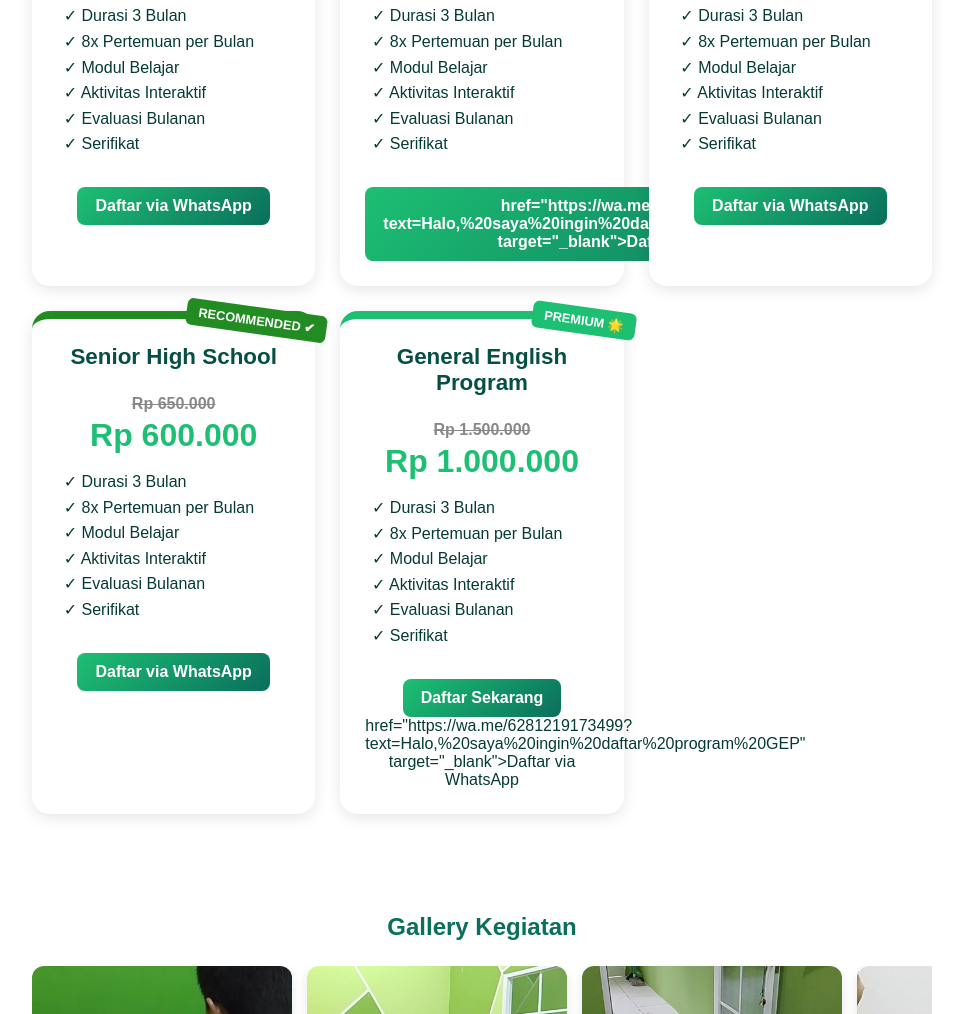
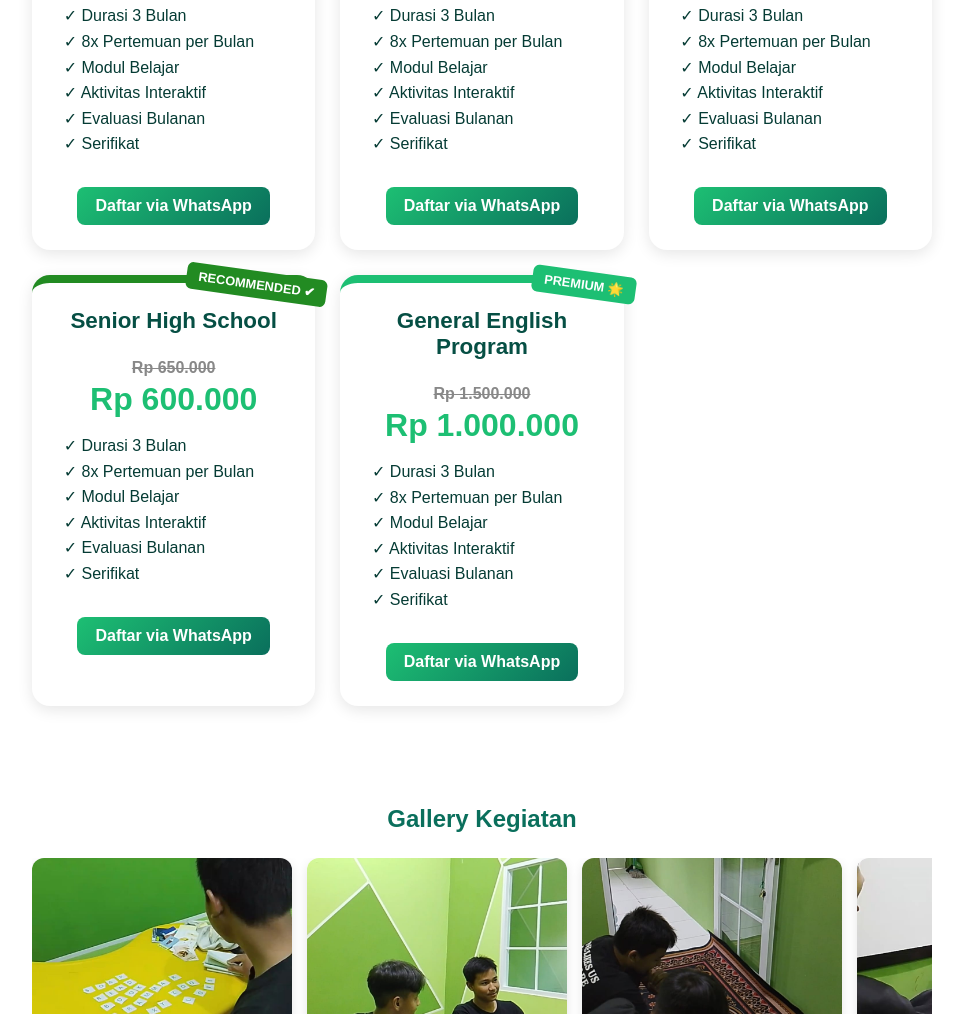
Before and after one commit to dynamicenglishcoursebekasi/dynamic-english-course-bekasi, a plain HTML site: page index.html in a window 1280 px wide. Shown: the part 2238-3252 px from the top of the page, without its empty margins (158-1114 px from the left). Drawn offline with Linux system fonts and the light colour scheme.

Commit message:
index.html

```diff
--- a/index.html
+++ b/index.html
@@ -421,7 +421,7 @@
         ✓ Evaluasi Bulanan<br>
         ✓ Serifikat<br>
       </div>
-      <a class="price-btn"> href="https://wa.me/6281219173499?text=Halo,%20saya%20ingin%20daftar%20program%20Elementary" target="_blank">Daftar via WhatsApp</a>
+      <a class="price-btn" href="https://wa.me/6281219173499?text=Halo,%20saya%20ingin%20daftar%20program%20Elementary" target="_blank">Daftar via WhatsApp</a>
     </div>
 
     <div class="price-card" style="border-top-color:#2E8B57; position:relative;">
@@ -466,7 +466,7 @@
         ✓ Evaluasi Bulanan<br>
         ✓ Serifikat<br>
       </div>
-      <a class="price-btn">Daftar Sekarang</a> href="https://wa.me/6281219173499?text=Halo,%20saya%20ingin%20daftar%20program%20GEP" target="_blank">Daftar via WhatsApp</a>
+      <a class="price-btn" href="https://wa.me/6281219173499?text=Halo,%20saya%20ingin%20daftar%20program%20GEP" target="_blank">Daftar via WhatsApp</a>
     </div>
 
     </div>
```
